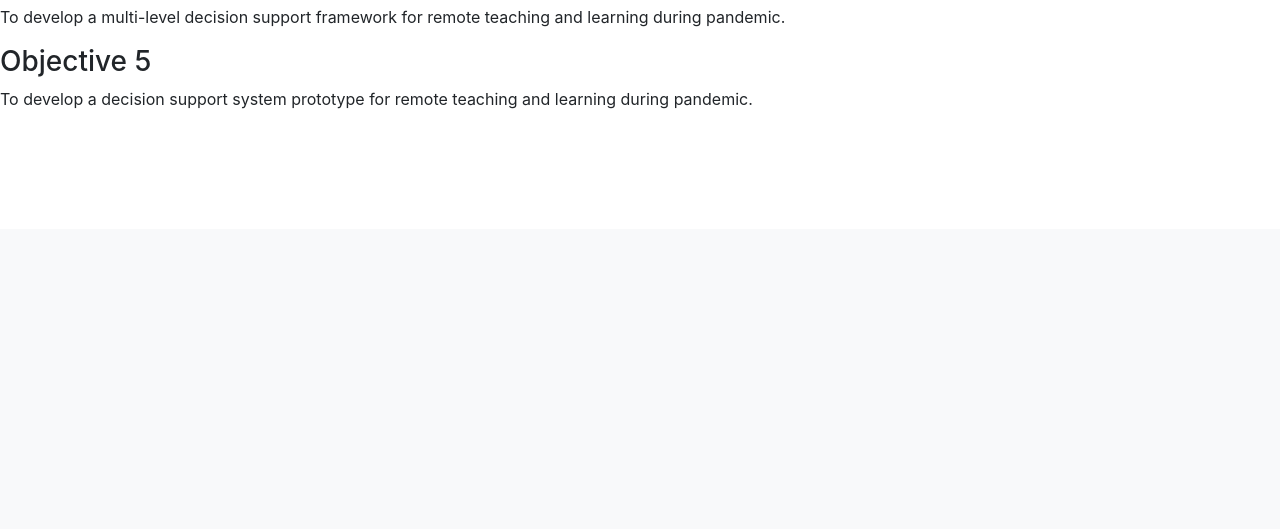
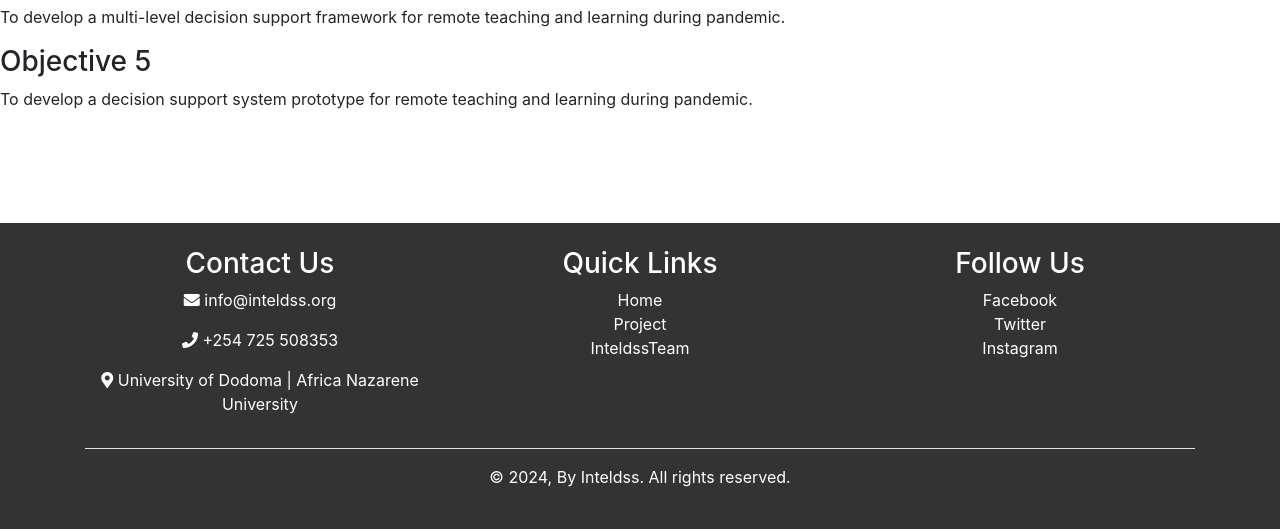
Before and after one commit to fredrickmugish/inteldss-system, a Django app: page /project/ in a window 1280 px wide. Shown: the part 571-1100 px from the top of the page. Before the commit the page ends 680 px from the top, so only its background shows below. Run offline with Django 5.2, Linux system fonts and the light colour scheme; some libraries are stand-ins or nearby versions.

Commit message:
another commit

```diff
--- a/website/templates/project.html
+++ b/website/templates/project.html
@@ -33,117 +33,65 @@
     </div>
 </div>
 
-{% endblock content %}
+<style>
+    /* Existing styles remain unchanged */
 
-{% block additional_css %}
-<style>
-    .flex-container {
-        display: flex;
-        flex-direction: column;
-        align-items: center;
-        justify-content: center;
-        padding: 20px;
-        font-family: Arial, sans-serif;
-    }
-
-    .content-item {
-        text-align: center;
-        margin-bottom: 20px;
-    }
-
-    .blog-container {
-        display: grid;
-        grid-template-columns: repeat(auto-fit, minmax(300px, 1fr));
-        gap: 20px;
-        width: 100%;
-        max-width: 1000px;
-        margin: 0 auto;
-    }
-
-    .blog-post {
-        border: 1px solid #ccc;
-        padding: 20px;
-        background-color: #fff;
-        box-shadow: 0 4px 8px rgba(0, 0, 0, 0.1);
-        transition: box-shadow 0.3s ease;
-        border-radius: 10px;
-        min-height: 200px;
-    }
-
-    .blog-post:hover {
-        box-shadow: 0 8px 16px rgba(0, 0, 0, 0.2);
-    }
-
-    .blog-post h3 {
-        font-size: 1.5em;
-        color: #333;
-        margin-bottom: 10px;
-    }
-
-    .blog-post p {
-        font-size: 1.1em;
-        color: #666;
-        line-height: 1.6;
-    }
-
-    footer {
-        background-color: #333;
-        color: #ffffff;
-        padding: 20px 0;
-        text-align: center;
-        margin-top: 20px; /* Add space between content and footer */
-    }
-
-    footer h3 {
-        margin-bottom: 15px;
-    }
-
-    footer p,
-    footer ul,
-    footer li {
-        color: #ffffff;
-        margin: 0;
-        padding: 0;
-        list-style: none;
-    }
-
-    footer a {
-        color: #ffffff;
-        text-decoration: none;
-    }
-
-    footer a:hover {
-        text-decoration: underline;
-    }
-
-    footer hr {
-        background-color: white;
-        border: none;
-        height: 1px;
-    }
-
-    /* Responsive adjustments */
+    /* Additional styles for responsiveness */
     @media (max-width: 768px) {
         .flex-container {
-            padding: 10px; /* Reduce padding on smaller screens */
+            padding: 10px;
         }
-
         .blog-container {
-            grid-template-columns: 1fr; /* Change to single column layout */
+            grid-template-columns: repeat(auto-fit, minmax(250px, 1fr));
+            gap: 10px;
         }
-
         .blog-post {
-            padding: 15px; /* Reduce padding */
-            min-height: auto; /* Let content dictate height */
+            padding: 20px;
+            min-height: 150px;
         }
-
         .blog-post h3 {
-            font-size: 1.3em; /* Adjust heading size */
+            font-size: 1.2em;
         }
-
         .blog-post p {
-            font-size: 1em; /* Adjust paragraph size */
+            font-size: 1em;
         }
     }
 </style>
-{% endblock additional_css %}
+
+<br><br><br><br>
+<!-- Footer -->
+<footer class="footer" style="background-color: #333;">
+    <div class="container text-center">
+        <div class="row">
+            <div class="col-md-4" style="color: #ffffff;">
+                <br>
+                <h3>Contact Us</h3>
+                <p><i class="fas fa-envelope"></i> info@inteldss.org</p>
+                <p><i class="fas fa-phone"></i> +254 725 508353</p>
+                <p><i class="fas fa-map-marker-alt"></i> University of Dodoma | Africa Nazarene University</p>
+            </div>
+            <div class="col-md-4" style="color: #ffffff;">
+                <br>
+                <h3>Quick Links</h3>
+                <ul class="list-unstyled">
+                    <li><a href="/" style="color: white;">Home</a></li>
+                    <li><a href="/project" style="color: white;">Project</a></li>
+                    <li><a href="/team" style="color: white;">InteldssTeam</a></li>
+                </ul>
+            </div>
+            <div class="col-md-4" style="color: #ffffff;">
+                <br>
+                <h3>Follow Us</h3>
+                <ul class="list-unstyled">
+                    <li><a  style="color: white;">Facebook</a></li>
+                    <li><a  style="color: white;">Twitter</a></li>
+                    <li><a  style="color: white;">Instagram</a></li>
+                </ul>
+            </div>
+        </div>
+        <hr style="background-color: white;">
+        <p style="color: white;">&copy; 2024, By Inteldss. All rights reserved.</p>
+        <br>
+    </div>
+</footer>
+{% endblock content %}
```
